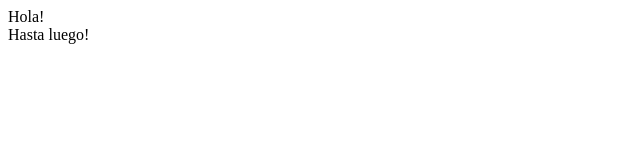
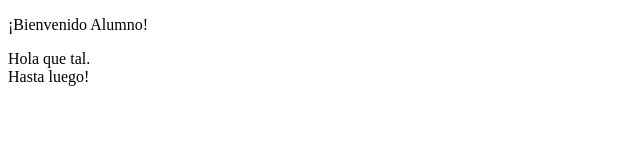
Before and after one commit to samuelgalan99/prueba2, a plain HTML site: page index.html in a window 1280 px wide. Shown: the whole page, without its empty margins (0-640 px from the left). Drawn offline with Linux system fonts and the light colour scheme.

Commit message:
Añado un header con un parrafo

```diff
--- a/index.html
+++ b/index.html
@@ -7,8 +7,10 @@
     <title>Document</title>
 </head>
 <body>
-    Hola!
-
+    <header>
+        <p>¡Bienvenido Alumno!</p>
+    </header>
+    Hola que tal.
     <footer>Hasta luego!</footer>
 </body>
 </html>
```
